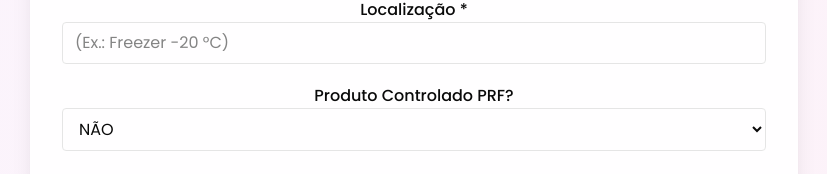
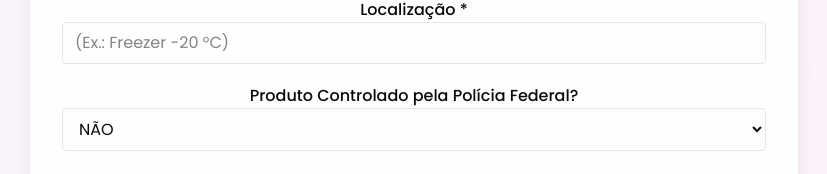
Before and after one commit to LucasMGcode/Omini, a React (Vite) app in the folder front/: page /product-registration in a window 1280 px wide. Shown: the part 914-1088 px from the top of the page, without its empty margins (226-1053 px from the left). Built offline with nearby package versions, Linux system fonts and the light colour scheme; no server answers.

Commit message:
Ajusta rótulo do campo de controlados pela Polícia Federal

```diff
--- a/front/src/pages/ProductRegistration.tsx
+++ b/front/src/pages/ProductRegistration.tsx
@@ -262,7 +262,7 @@ export default function ProductRegistration() {
             />
           </div>
           <div>
-            <label className="block font-medium">Produto Controlado PRF?</label>
+            <label className="block font-medium">Produto Controlado pela Polícia Federal?</label>
             <select
               onChange={(e) => setForm({ ...form, controladoPelaPF: e.target.value === "true" })}
               value={form.controladoPelaPF.toString()}
```
